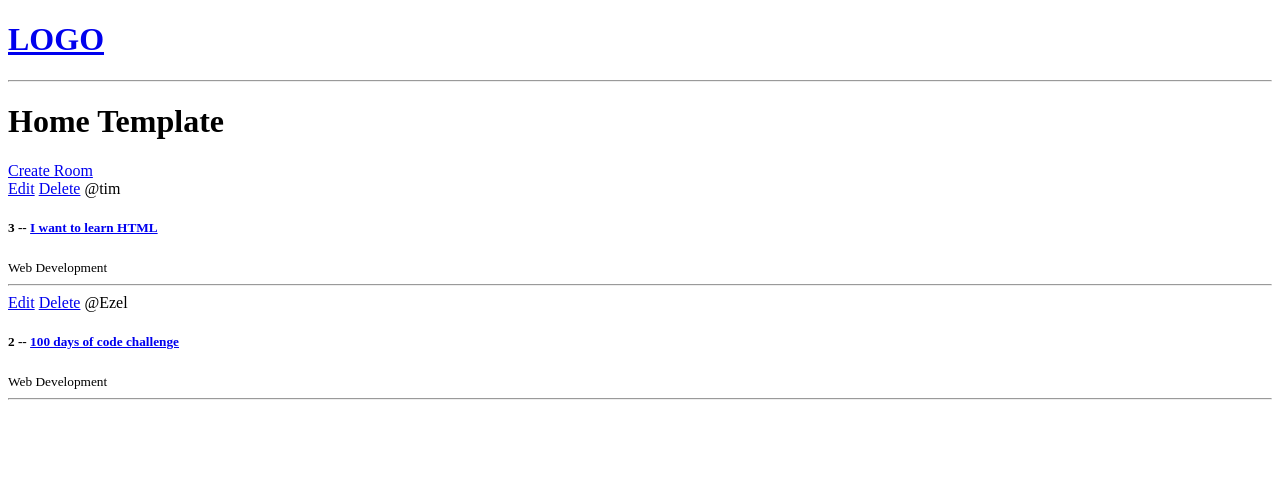
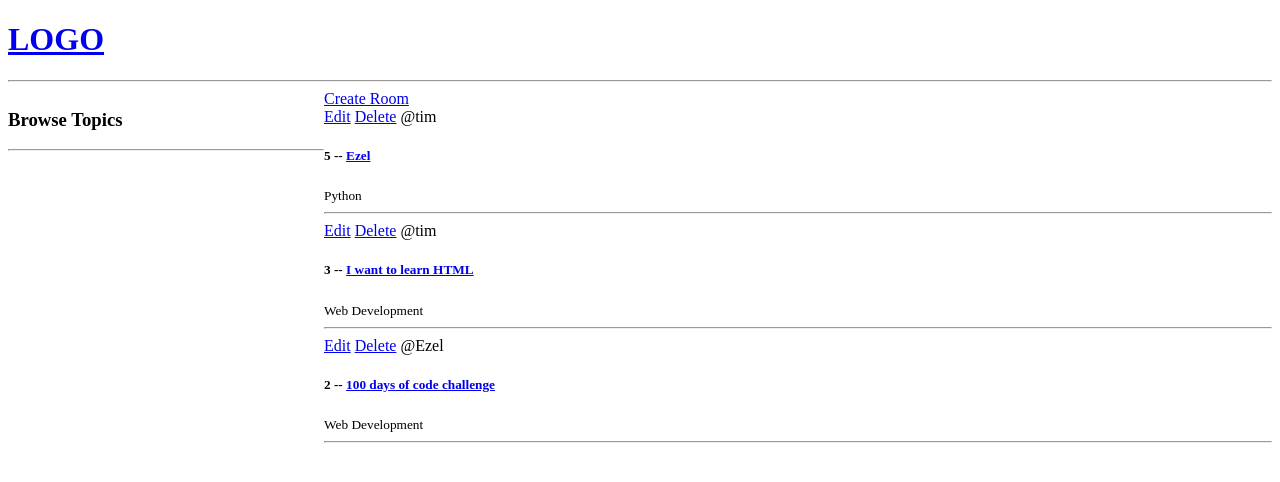
Before and after one commit to zellai/Django, a Django app: page / in a window 1280 px wide. Shown: the top 482 px of the page. Run offline with Django 4.2, Linux system fonts and the light colour scheme; data comes from the database, SQL or seed files in the repository.

Commit message:
Add style GRID

```diff
--- a/base/templates/base/home.html
+++ b/base/templates/base/home.html
@@ -2,10 +2,18 @@
 
 
 {% block content %}
-<h1>Home Template</h1>
-
+<style>
+    .home-container{
+        display: grid;
+        grid-template-columns: 1fr 3fr;
+    }
+</style>
+<div class="home-container">
     <div>
-
+        <h3>Browse Topics</h3>
+        <hr>
+    </div>
+    <div>
         <a href="{% url 'create-room' %}">Create Room</a>
         <div>
             {% for room in rooms %}
@@ -22,4 +30,6 @@
         </div>
     </div>
 
+</div>
+
 {% endblock content %}
```
Also changed, not shown: db.sqlite3. Lines whose indentation alone changed are shown as unchanged.
